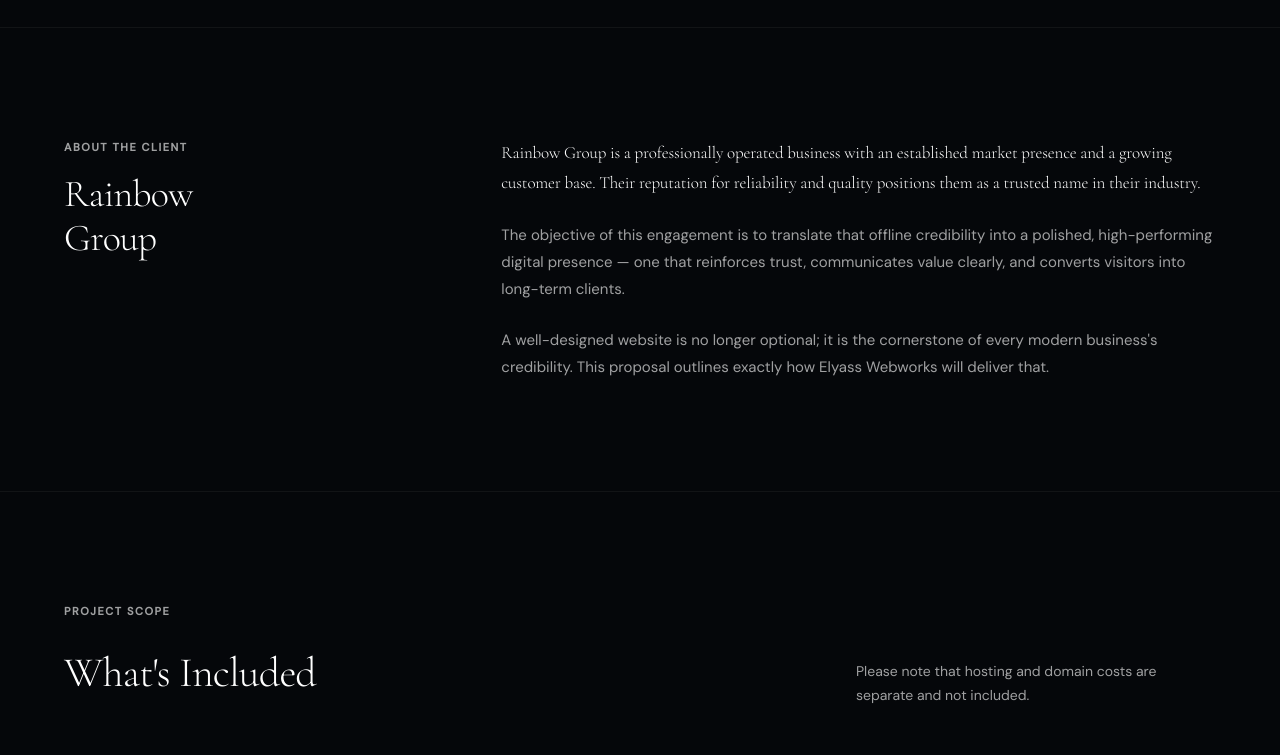
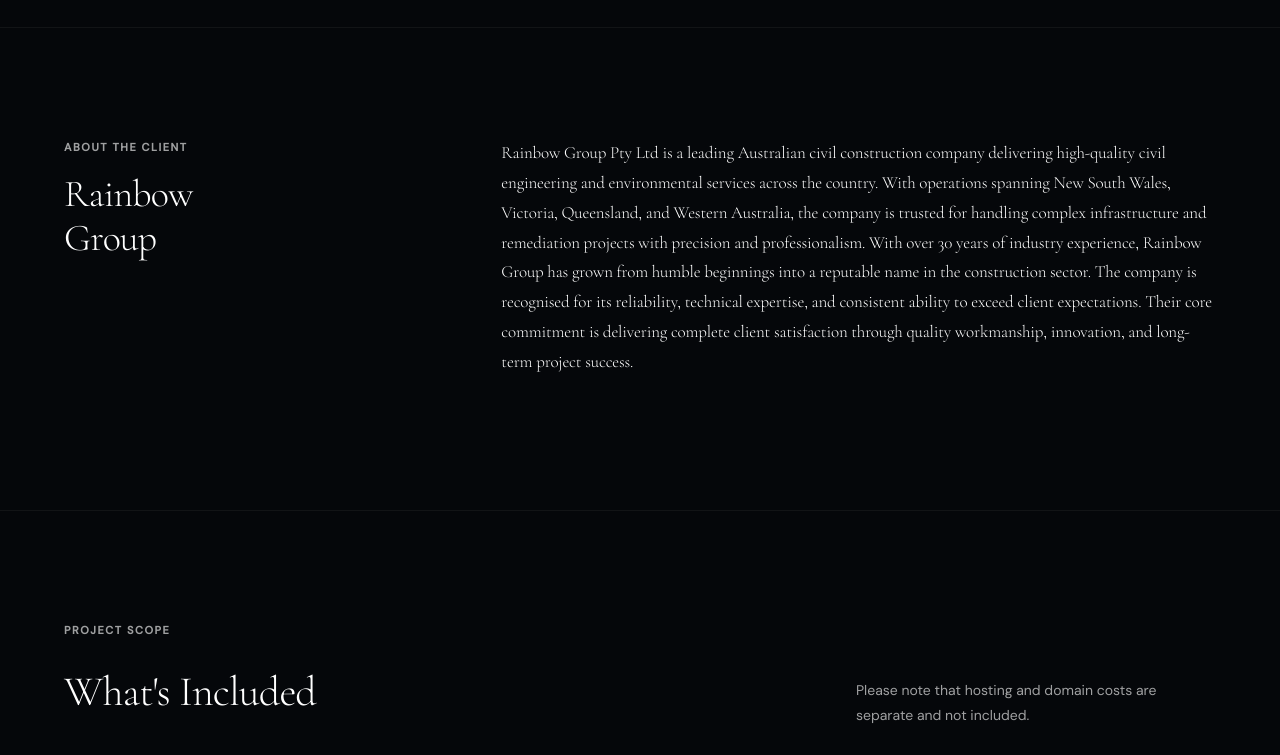
Before and after one commit to Mohamedwathig/rainbow-proposal, a React (Vite) app: page / in a window 1280 px wide. Shown: the part 1020-1775 px from the top of the page. Built offline with nearby package versions, Linux system fonts and the light colour scheme.

Commit message:
Rainbow Group proposal website initial commit3

```diff
--- a/src/App.jsx
+++ b/src/App.jsx
@@ -478,29 +478,13 @@
                 letterSpacing: "-0.01em",
               }}
             >
-              Rainbow Group is a professionally operated business with an
-              established market presence and a growing customer base. Their
-              reputation for reliability and quality positions them as a trusted
-              name in their industry.
+             Rainbow Group Pty Ltd is a leading Australian civil construction company delivering high-quality civil engineering and environmental services across the country. With operations spanning New South Wales, Victoria, Queensland, and Western Australia, the company is trusted for handling complex infrastructure and remediation projects with precision and professionalism.
+
+With over 30 years of industry experience, Rainbow Group has grown from humble beginnings into a reputable name in the construction sector. The company is recognised for its reliability, technical expertise, and consistent ability to exceed client expectations.
+
+Their core commitment is delivering complete client satisfaction through quality workmanship, innovation, and long-term project success.
             </p>
-            <p
-              style={{
-                fontSize: 15,
-                color: "var(--ew-muted)",
-                lineHeight: 1.8,
-                marginBottom: 24,
-              }}
-            >
-              The objective of this engagement is to translate that offline
-              credibility into a polished, high-performing digital presence —
-              one that reinforces trust, communicates value clearly, and converts
-              visitors into long-term clients.
-            </p>
-            <p style={{ fontSize: 15, color: "var(--ew-muted)", lineHeight: 1.8 }}>
-              A well-designed website is no longer optional; it is the
-              cornerstone of every modern business's credibility. This proposal
-              outlines exactly how Elyass Webworks will deliver that.
-            </p>
+
           </div>
         </div>
       </Container>
@@ -1251,8 +1235,8 @@
               maxWidth: 440,
             }}
           >
-            Accept this proposal and we'll kick off with a brief onboarding
-            call, followed by your first design mockup within 48 hours.
+            Upon acceptance of this proposal, your project will be scheduled. Work will
+  begin once the initial deposit has been received.
           </p>
           <div style={{ display: "flex", gap: 14, flexWrap: "wrap", justifyContent: "center" }}>
           <a
@@ -1278,14 +1262,14 @@
 >
   Accept & Start Project
 </a>
-          <a
-  href="https://www.instagram.com/elyasswebworks/"
+  <a
+  href="https://www.paypal.com/ncp/payment/U8YWX663Z52JU"
   target="_blank"
   rel="noopener noreferrer"
   className="ew-btn-ghost"
   style={{ padding: isMobile ? "12px 28px" : "14px 36px", fontSize: 14 }}
 >
-  Message on Instagram
+  Pay Initial Deposit
 </a>
           </div>
 
```
